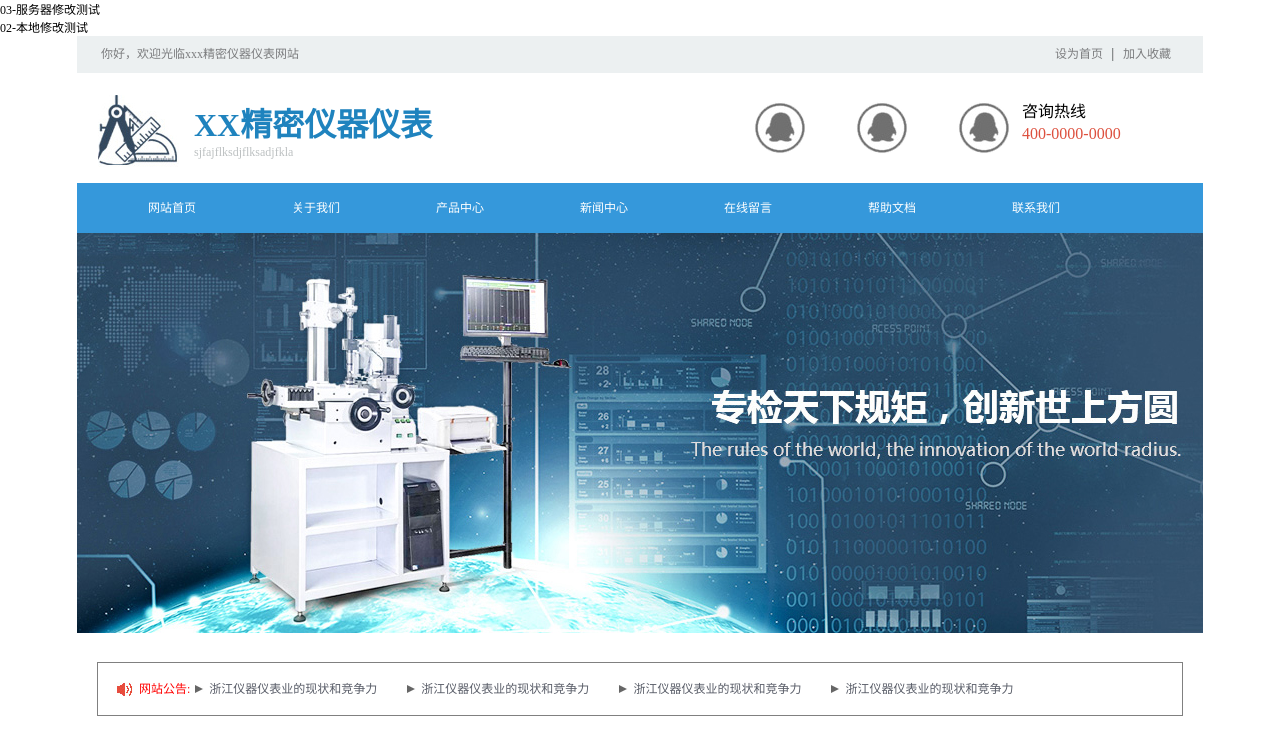
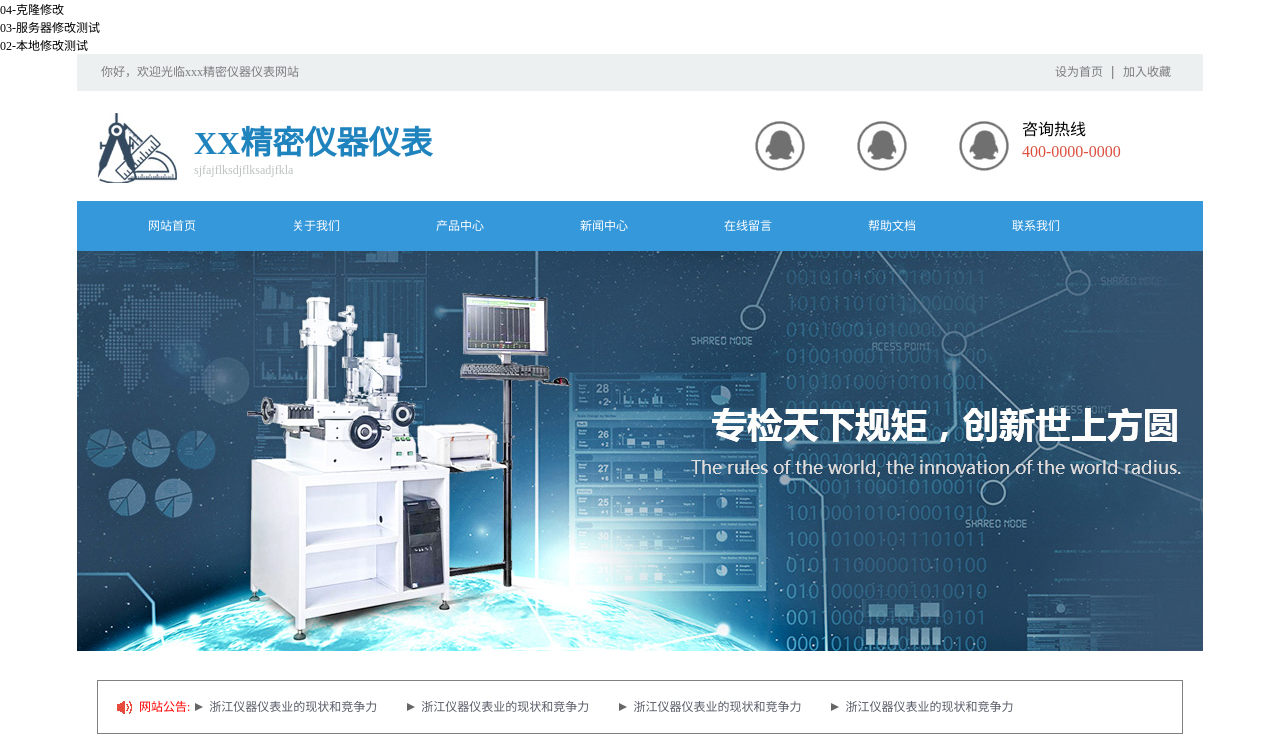
Before and after one commit to lzjchina/jmyq, a plain HTML site: page index.html in a window 1280 px wide. Shown: the top 742 px of the page. Drawn offline with Linux system fonts and the light colour scheme.

Commit message:
克隆修改

```diff
--- a/index.html
+++ b/index.html
@@ -7,6 +7,7 @@
 	</head>
 
 	<body>
+		<p>04-克隆修改</p>
 		<p>03-服务器修改测试</p>
 		<p>02-本地修改测试</p>
 		<!------------ 1、顶部 ------------>
```
Also changed, not shown: 1 other file.
